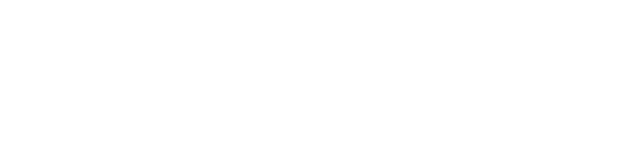
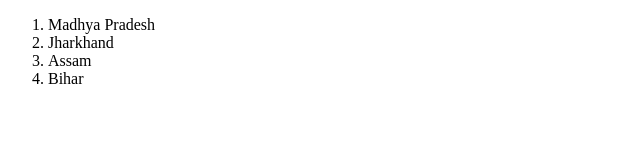
Before and after one commit to sreeragps/React-Assignments-Set-2---Nested-List, a React app: page / in a window 1280 px wide. Shown: the whole page, without its empty margins (0-640 px from the left). Built offline with nearby package versions, Linux system fonts and the light colour scheme.

Commit message:
added components

```diff
--- a/src/components/App.js
+++ b/src/components/App.js
@@ -1,6 +1,6 @@
 import React, { Component, useState } from "react";
 import "./../styles/App.css";
-
+import StateComponent from "./StateComponent"
 // Do not alter the states const and values inside it.
 const states = [
   {
@@ -155,7 +155,12 @@
 ];
 
 function App() {
-  return <div id="main"></div>;
+  const [changeStates,setStates] = useState(0)
+  return (
+              <div id="main">
+                  <StateComponent arrayStates={[...states]} />
+              </div>
+        );
 }
 
 export default App;
--- /dev/null
+++ b/src/components/StateComponent.js
@@ -0,0 +1,29 @@
+import React, { Component, useState } from "react";
+import CityComponent from'./CityComponent'
+
+const StateComponent=(props)=>{
+    const [changeStates,setStates]=useState(0)
+    const openCloseStates=()=>{
+        if(changeStates==0){
+            setStates(1)
+        }
+        if(changeStates==1){
+            setStates(0)
+        }
+    }
+
+     return(
+                <ol>
+                    {
+                        props.arrayStates.map((eState,index)=>{
+                                return <li id={"state"+(index+1)} onClick={openCloseStates}>{eState.name}
+
+                                    <CityComponent arrayStates1={[...props.arrayStates]} indexState={index} changedState={changeStates}/>
+                                </li>
+                        })
+                    }
+                </ol>
+            )
+}
+
+export default StateComponent;
--- /dev/null
+++ b/src/components/TownComponent.js
@@ -0,0 +1,16 @@
+import React, { Component, useState } from "react";
+
+const TownComponent=(props)=>{
+     return(
+                <ol>
+                        {
+                            props.arrayStates2[props.indexState2].cities[props.indexCity].towns.map((eTown,indexT)=>{
+
+                                    return <li id={"town"+(indexT+1)}>{eTown.name}</li>})
+
+                        }
+                </ol>
+            )
+}
+
+export default TownComponent;
```
Also changed, not shown: src/styles/App.css (line endings or trailing spaces), 1 other file.
